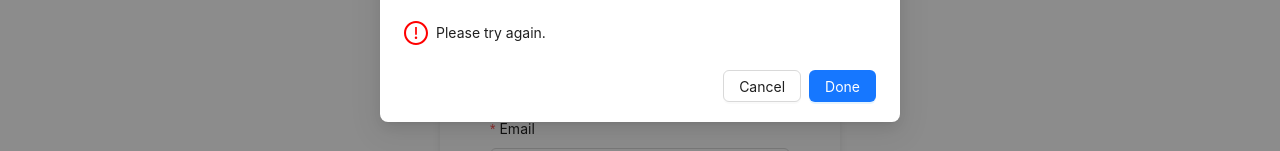
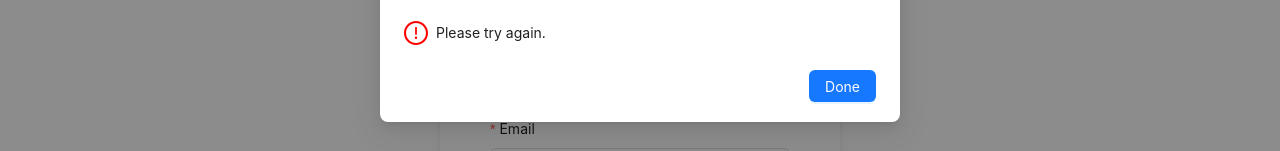
Before and after one commit to jy-jiangyi/Co-script, a React (Vite) app in the folder frontend-react/: page /#/register in a window 1280 px wide. Both pictures are taken after typing "name@example.com", "Sample", "Sample", "Sample123", "Sample123" into the empty fields and a click on the button "Register for New Account". Shown: the part 144-295 px from the top of the page. Built offline with nearby package versions, Linux system fonts and the light colour scheme; no server answers.

Commit message:
feat: delete cancel component

```diff
--- a/frontend-react/src/pages/RegisterPage.jsx
+++ b/frontend-react/src/pages/RegisterPage.jsx
@@ -13,18 +13,14 @@ const RegisterPage = () => {
     const [password_hash, setPassword] = useState('');
     const [confirmPassword, setConfirmPassword] = useState('');
 
-    // 状态管理，用于控制 Modal 的可见性和内容
     const [modalVisible, setModalVisible] = useState(false);
     const [modalContent, setModalContent] = useState('');
     const [modalTitle, setModalTitle] = useState('');
     const [modalIcon, setModalIcon] = useState(null);
 
-    // 处理注册逻辑
     const handleRegister = async () => {
-        // 初始化错误消息数组
         const errors = [];
 
-        // 检查每个字段是否为空，并添加相应的错误消息
         if (!email) {
             errors.push("Email is required.");
         }
@@ -41,7 +37,6 @@ const RegisterPage = () => {
             errors.push("Confirm password is required.");
         }
 
-        // 如果有错误，显示所有错误消息
         if (errors.length > 0) {
             setModalTitle('Missing Fields');
             setModalContent(errors.join("\n"));
@@ -50,21 +45,15 @@ const RegisterPage = () => {
             return;
         }
 
-        // 检查密码是否匹配
         if (password_hash !== confirmPassword) {
             setModalTitle('Mismatch Password');
-            setModalContent("Make sure confirm password and password is the same.");
+            setModalContent("Make sure confirm password and password are the same.");
             setModalIcon(<ExclamationCircleOutlined style={{ color: 'red', fontSize: 24 }} />);
             setModalVisible(true);
             return;
         }
 
-        const data = {
-            email,
-            name,
-            role,
-            password_hash,
-        };
+        const data = { email, name, role, password_hash };
 
         try {
             const response = await axios.post('/users/register', data);
@@ -73,10 +62,9 @@ const RegisterPage = () => {
                 setModalContent("You can now login with this email.");
                 setModalIcon(<CheckCircleOutlined style={{ color: 'green', fontSize: 24 }} />);
                 setModalVisible(true);
-                // 注册成功，重定向到成功页面
                 setTimeout(() => {
                     window.location.href = '/#/login';
-                }, 2000); // 2秒后重定向
+                }, 2000);
             } else if (response.status === 400) {
                 setModalTitle('Error');
                 setModalContent("Registration failed.");
@@ -85,7 +73,7 @@ const RegisterPage = () => {
             }
         } catch (error) {
             if (error.response) {
-                const errorMessage = error.response.data; // 获取后端返回的错误消息
+                const errorMessage = error.response.data;
                 setModalTitle('Error');
                 setModalContent(errorMessage);
                 setModalIcon(<ExclamationCircleOutlined style={{ color: 'red', fontSize: 24 }} />);
@@ -156,10 +144,12 @@ const RegisterPage = () => {
                 title={modalTitle}
                 visible={modalVisible}
                 onOk={() => setModalVisible(false)}
-                onCancel={() => setModalVisible(false)}
-                okText="Done"
+                footer={[
+                    <Button key="done" type="primary" onClick={() => setModalVisible(false)}>
+                        Done
+                    </Button>
+                ]}
             >
-                {/* 在内容中添加图标 */}
                 <div style={{ display: 'flex', alignItems: 'center' }}>
                     {modalIcon}
                     <p style={{ marginLeft: 8 }}>{modalContent}</p>
```
